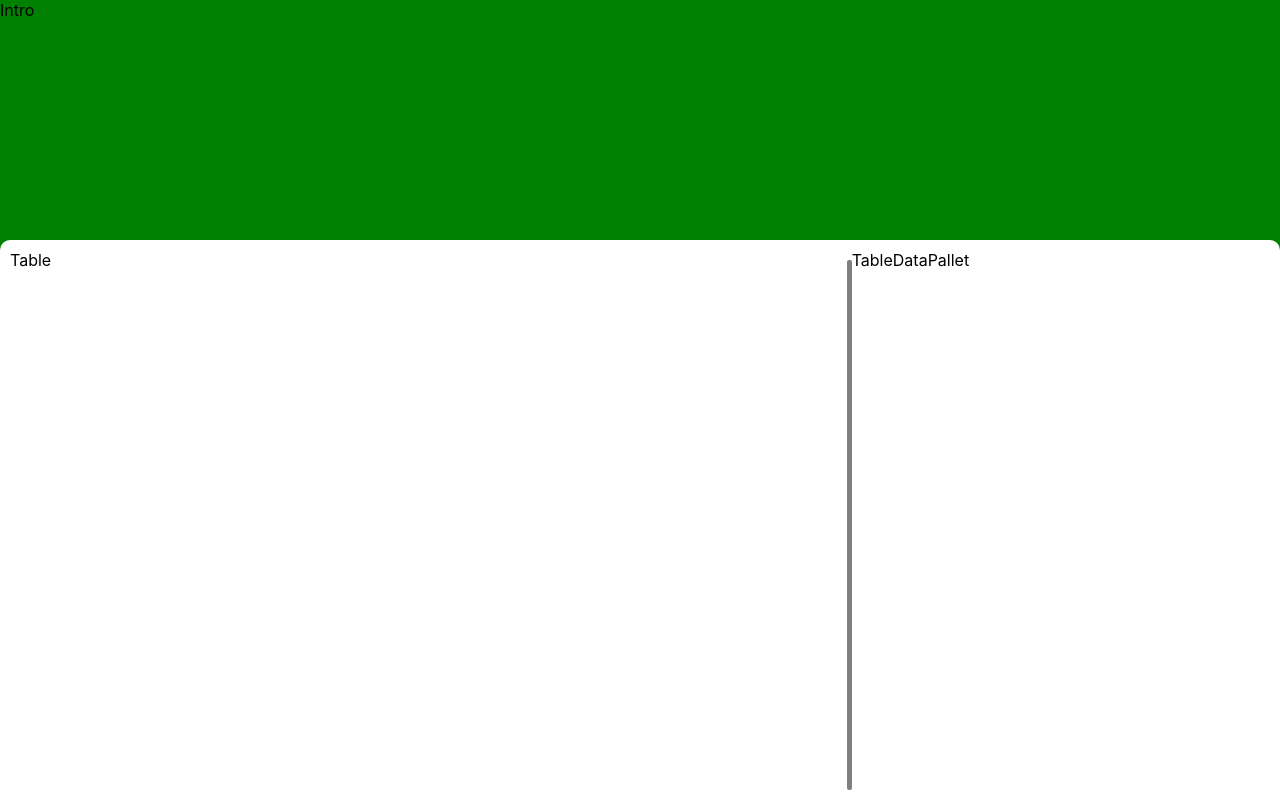
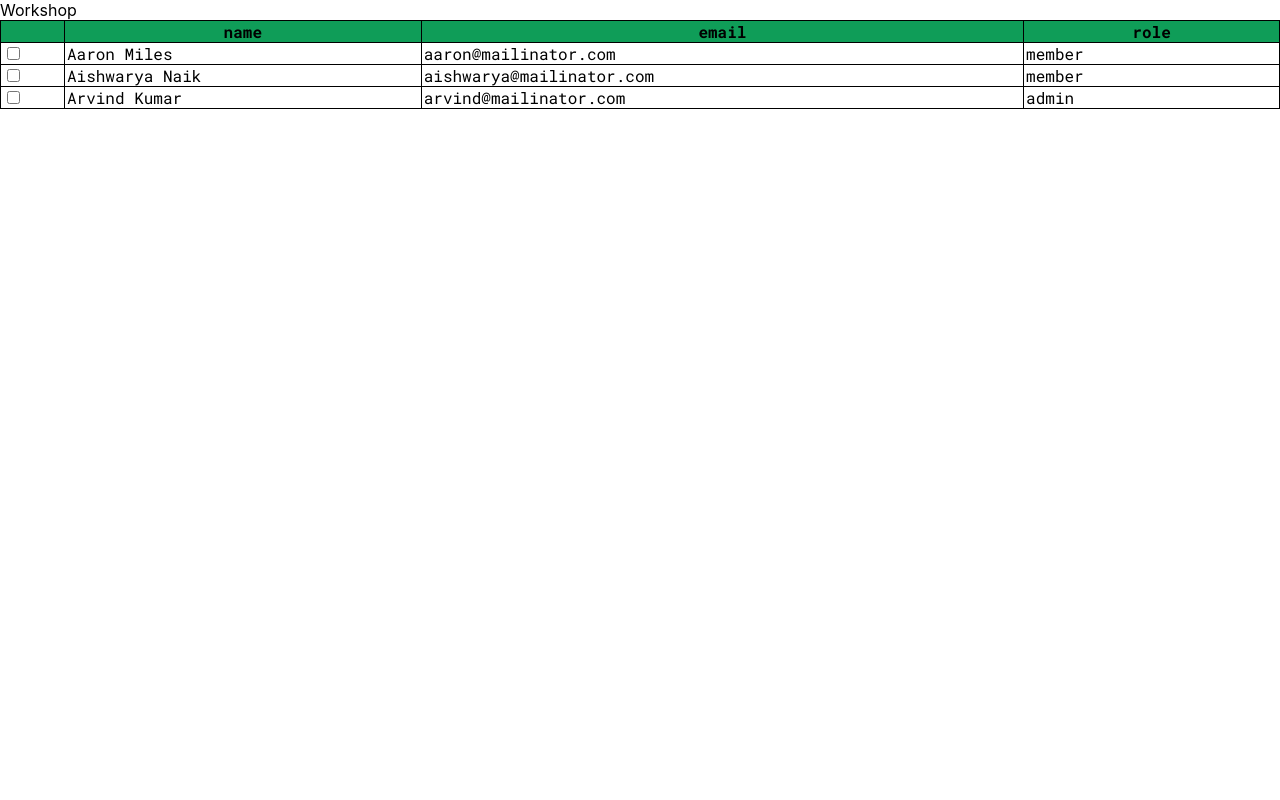
Before and after one commit to suvel/admin_basic, a React (Create React App) app: page / in a window 1280 px wide. Built offline with nearby package versions, Linux system fonts and the light colour scheme.

Commit message:
finished table

```diff
--- a/src/Table/index.js
+++ b/src/Table/index.js
@@ -1,9 +1,45 @@
 import React from 'react'
 import './style.css'
 
-function Table() {
+function Table({ data }) {
+
+  const getRow = (row) => {
+    if (row?.length > 0) {
+      return data.map(dObj => {
+        return (
+          <tr key={dObj?.id}>
+            <td><input type="checkbox" /></td>
+            <td>{dObj?.name}</td>
+            <td>{dObj?.email}</td>
+            <td>{dObj?.role}</td>
+          </tr>
+        )
+      })
+    }
+    else
+      return (<tr>
+        <td colSpan={4}>There no record to show</td>
+      </tr>)
+  }
+
   return (
-    <div className='Table'>Table</div>
+    <div className='Table'>
+      <table>
+        <thead>
+          <tr>
+            <th>{" "}</th>
+            <th>name</th>
+            <th>email</th>
+            <th>role</th>
+          </tr>
+        </thead>
+        <tbody>
+          {
+            getRow(data)
+          }
+        </tbody>
+      </table>
+    </div>
   )
 }
 
--- a/src/Table/style.css
+++ b/src/Table/style.css
@@ -0,0 +1,29 @@
+@import url("https://fonts.googleapis.com/css2?family=Roboto+Mono:wght@400;700&display=swap");
+
+.Table table {
+  border-spacing: 0px;
+  font-family: "Roboto Mono", monospace;
+  width: 100%;
+}
+
+.Table table thead {
+  background-color: var(--sp_green);
+}
+
+.Table table,
+.Table table th,
+.Table table td {
+  border: 1px solid black;
+  border-collapse: collapse;
+  padding: 0 2px;
+  box-sizing: border-box;
+}
+
+.Table table th:not(:first-child),
+.Table table td:not(:first-child) {
+  min-width: 100px;
+}
+
+.Table table th {
+  font-weight: bold;
+}
--- /dev/null
+++ b/src/Workshop.js
@@ -0,0 +1,32 @@
+import React from 'react'
+import Table from './Table'
+
+const Workshop = () => {
+    return (
+        <>
+            <div>Workshop</div>
+            <Table data={[
+                {
+                    "id": "1",
+                    "name": "Aaron Miles",
+                    "email": "aaron@mailinator.com",
+                    "role": "member"
+                },
+                {
+                    "id": "2",
+                    "name": "Aishwarya Naik",
+                    "email": "aishwarya@mailinator.com",
+                    "role": "member"
+                },
+                {
+                    "id": "3",
+                    "name": "Arvind Kumar",
+                    "email": "arvind@mailinator.com",
+                    "role": "admin"
+                }
+            ]} />
+        </>
+    )
+}
+
+export default Workshop
--- a/src/index.css
+++ b/src/index.css
@@ -1,3 +1,7 @@
+:root{
+  --sp_green: #0F9D58;
+}
+
 body {
   margin: 0;
   font-family: -apple-system, BlinkMacSystemFont, 'Segoe UI', 'Roboto', 'Oxygen',
--- a/src/index.js
+++ b/src/index.js
@@ -2,11 +2,14 @@ import React from 'react';
 import ReactDOM from 'react-dom/client';
 import './index.css';
 import App from './App';
+import Workshop from './Workshop';
 // import reportWebVitals from './reportWebVitals';
+
+const testing = 1;
 
 const root = ReactDOM.createRoot(document.getElementById('root'));
 root.render(
-    <App />
+    !testing ? <App /> : <Workshop />
 );
 
 // If you want to start measuring performance in your app, pass a function
```
